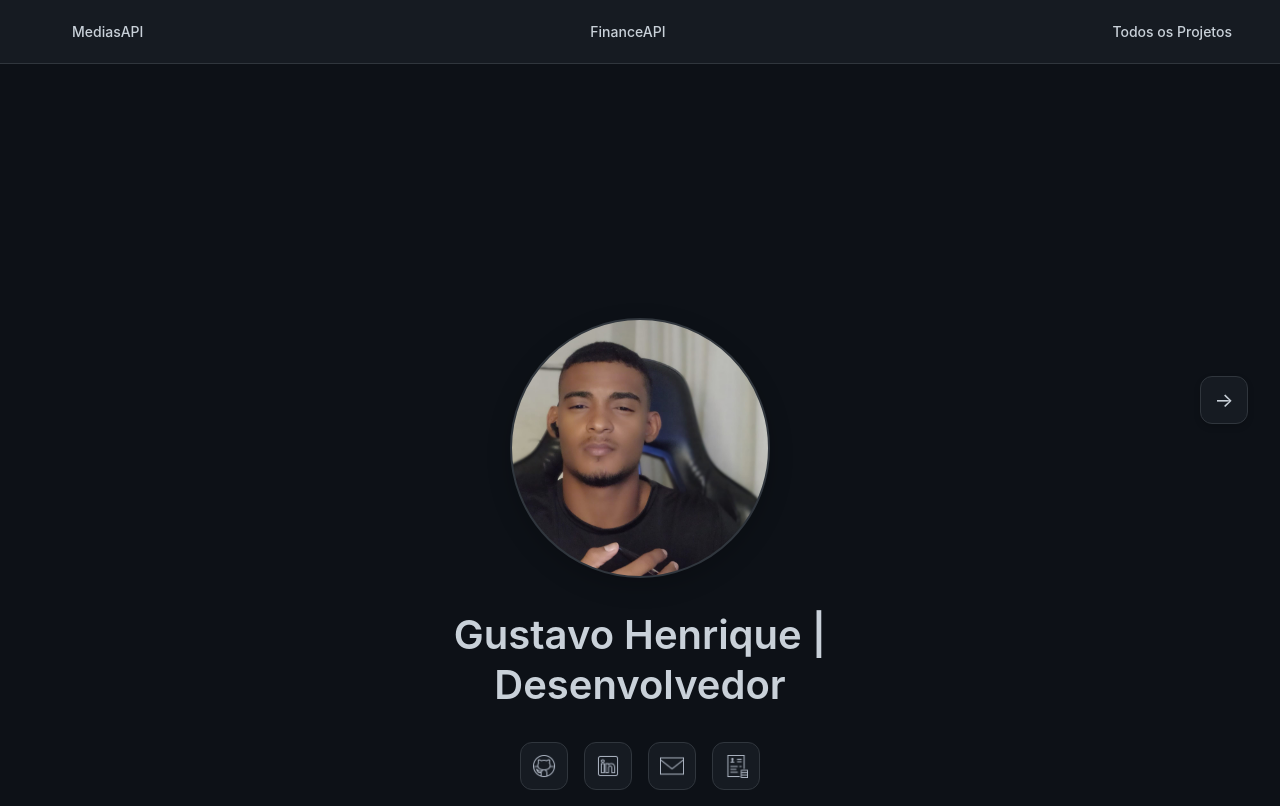
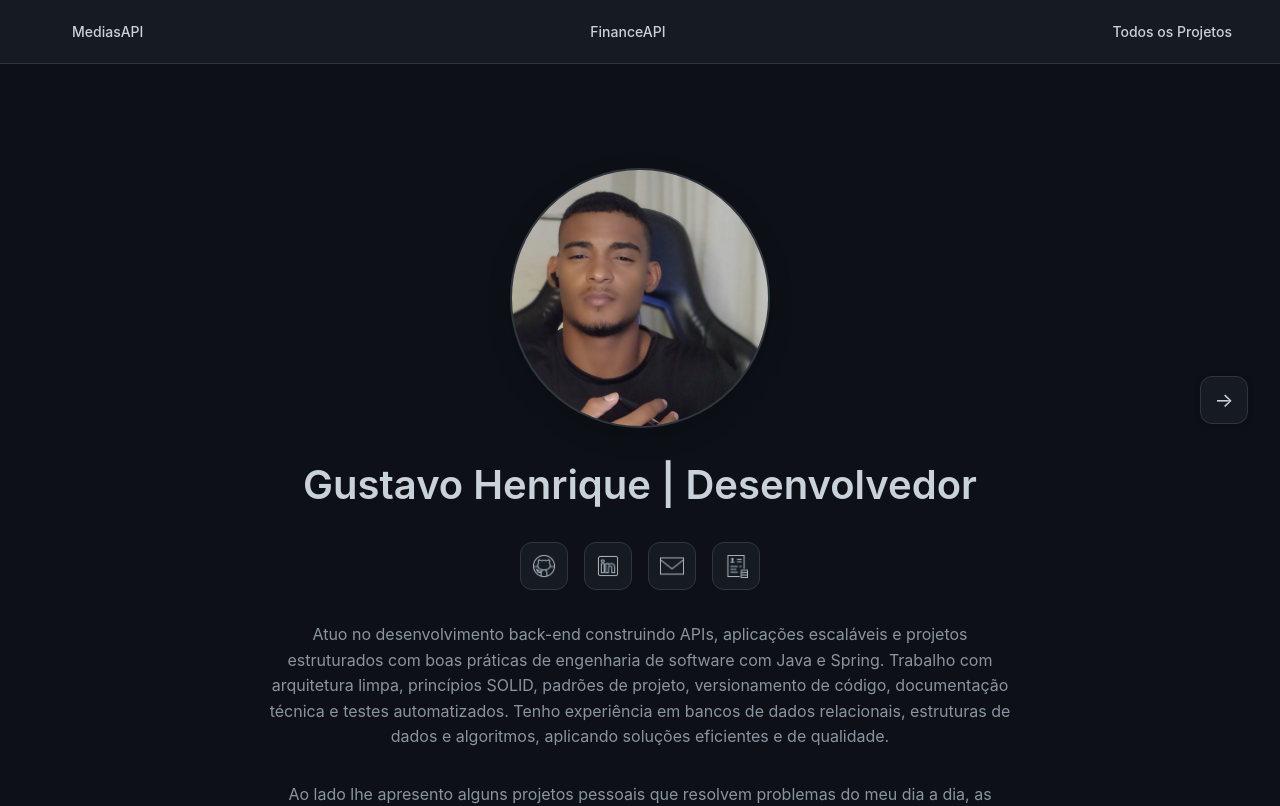
Before and after one commit to GustavoDaMassa/PortifolioSite, a React (Vite) app: page / in a window 1280 px wide. Shown: the top 806 px of the page. Built offline with nearby package versions, Linux system fonts and the light colour scheme.

Commit message:
update home page layout

```diff
--- a/src/pages/Home/Home.module.css
+++ b/src/pages/Home/Home.module.css
@@ -1,9 +1,13 @@
 .hero {
-  background: var(--color-bg);
-  width: 60%;
-  margin: 220px auto;
-  padding: 50px;
-  text-align: center;
-  border: var(--border-width) solid var(--color-border);
-  border-radius: var(--border-radius-md);
+  min-height: 100vh;
+  background: var(--color-bg-canvas);
+  padding: 120px var(--spacing-xl) var(--spacing-2xl);
+  max-width: 1280px;
+  margin: 0 auto;
 }
+
+@media (max-width: 768px) {
+  .hero {
+    padding: 100px var(--spacing-md) var(--spacing-xl);
+  }
+}
```
